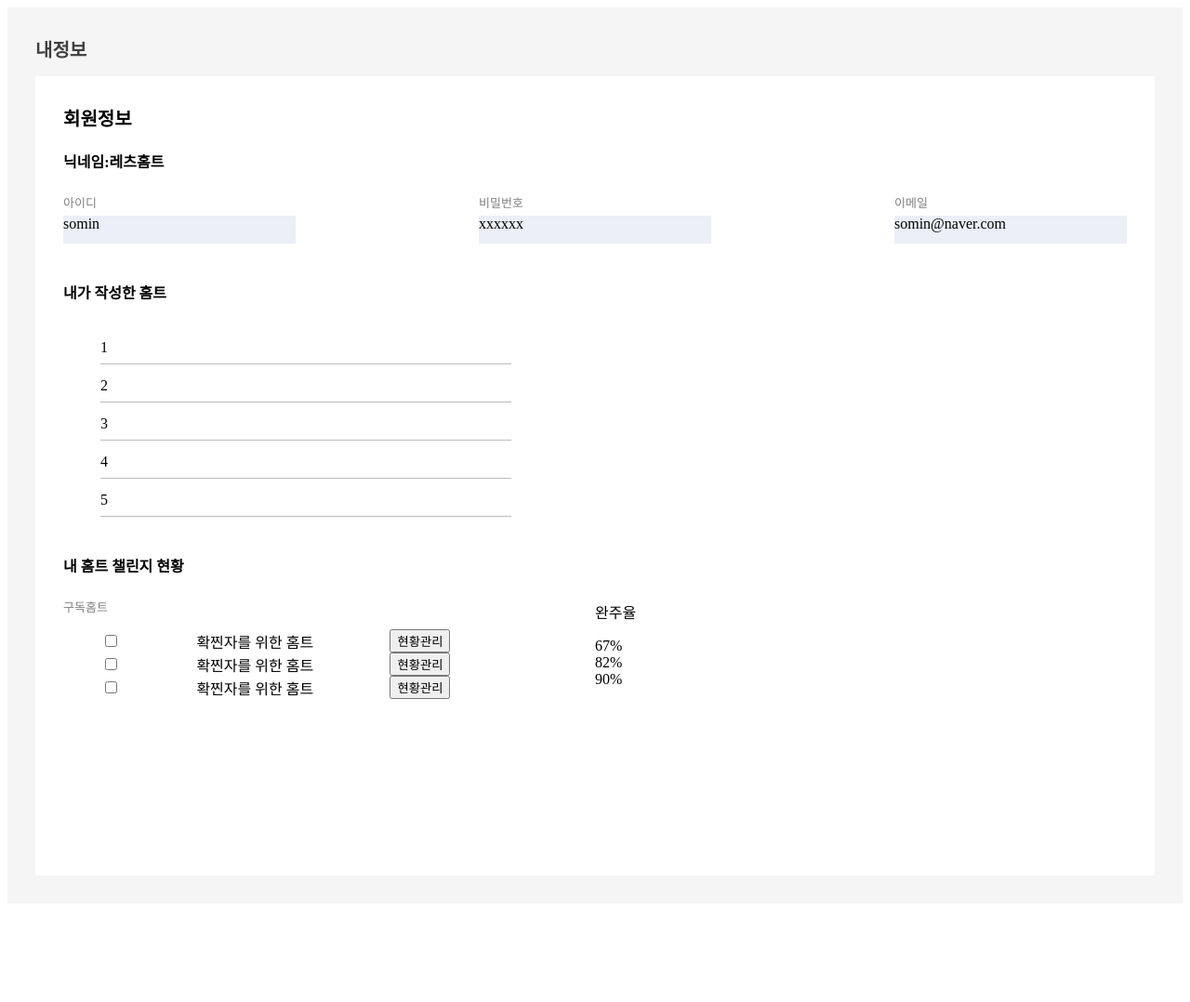
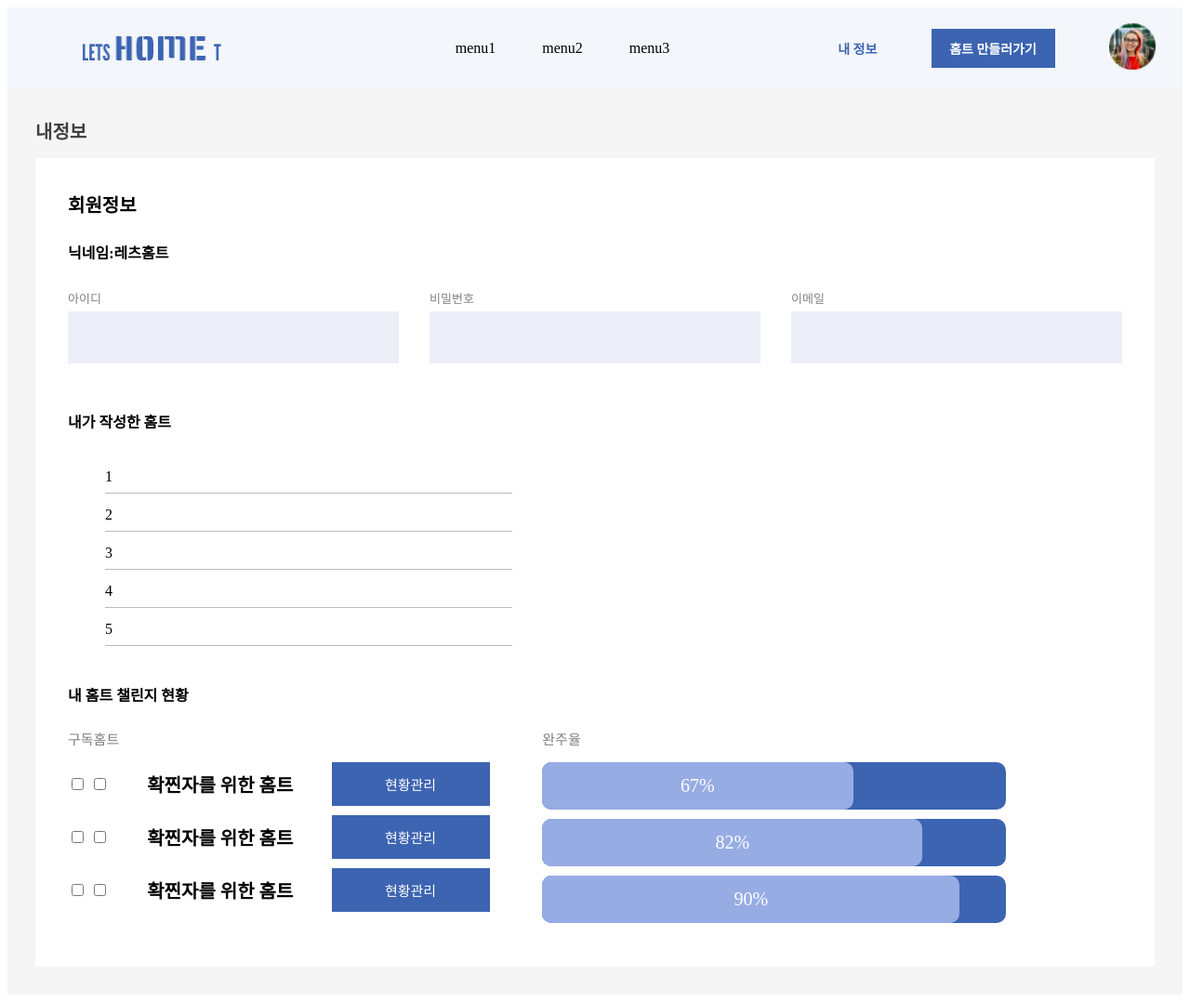
Before and after one commit to likelion-letshomet/letshomet, a Django app: page / in a window 1280 px wide. Shown: the whole page at 93% size. Before the commit the page ends 752 px from the top, so only its background shows below. Run offline with Django 3.2, Linux system fonts and the light colour scheme.

Commit message:
front design finish

```diff
--- /dev/null
+++ b/projectLetshomet/letshometApp/static/css/header.css
@@ -0,0 +1,64 @@
+/* start header */
+.detailWrapper {
+  width: 100%;
+  height: 400vh;
+}
+
+.header {
+  width: 100%;
+  height: 88px;
+  background-color: #f3f6fa;
+  display: flex;
+  justify-content: space-between;
+  /* border: 1px solid red; */
+}
+
+.headerItem {
+  display: flex;
+  align-items: center;
+  justify-content: center;
+}
+
+.menu {
+  /* border: 1px solid red; */
+  margin-left: 50px;
+  width: 200px;
+}
+
+.headerItem .logo {
+  margin-left: 80px;
+  width: 150px;
+  display: block;
+}
+
+.profile {
+  width: 400px;
+  display: flex;
+  justify-content: space-around;
+  align-items: center;
+  /* border: 1px solid red; */
+  display: flex;
+}
+
+.profileImg img {
+  width: 50px;
+  height: 50px;
+}
+
+.profile span {
+  color: #3c64b1;
+  font-size: 14px;
+  font-weight: 600;
+}
+
+.makeHometBtn {
+  width: 133px;
+  height: 42px;
+  color: #fff;
+  font-size: 14px;
+  font-weight: 600;
+  background-color: #3c64b1;
+  display: flex;
+  align-items: center;
+  justify-content: center;
+}
--- a/projectLetshomet/letshometApp/static/css/mypage.css
+++ b/projectLetshomet/letshometApp/static/css/mypage.css
@@ -3,9 +3,10 @@
   padding: 30px;
   height: 100%;
 }
+/*in wrap start*/
 .in_wrap {
   background-color: white;
-  padding: 30px;
+  padding: 35px;
   height: 100vh;
   margin-top: 15px;
 }
@@ -14,14 +15,15 @@
   font-size: 20px;
   color: rgb(65, 63, 63);
 }
+/*section1 start*/
 .user_info_title {
   font-weight: 700;
-  margin-bottom: 20px;
+  margin-bottom: 25px;
   font-size: 20px;
 }
 .user_info_nickname {
   font-weight: 700;
-  margin-bottom: 10px;
+  margin-bottom: 15px;
 }
 .user_info_content {
   display: flex;
@@ -34,11 +36,14 @@
 }
 .user_info_content_column div {
   background-color: #eceff8;
-  width: 250px;
-  height: 30px;
+  width: 356px;
+  height: 56px;
 }
+/*section1 end*/
+
+/*section2 start*/
 .user_made_homet_title {
-  margin-top: 40px;
+  margin-top: 50px;
   font-weight: 700;
 }
 .user_made_homet_content {
@@ -52,6 +57,9 @@
   display: flex;
   align-items: center;
 }
+/*section2 end*/
+
+/*section3 start*/
 .section3 {
   margin-top: 40px;
 }
@@ -61,7 +69,7 @@
 }
 .user_challenge_check_title {
   color: gray;
-  font-size: 13px;
+  font-size: 15px;
   margin-bottom: 15px;
 }
 .user_challenge_content {
@@ -74,8 +82,55 @@
 .user_challenge_check_content_row {
   display: flex;
   align-items: center;
-  justify-content: space-around;
+  justify-content: space-between;
+  margin-bottom: 10px;
+}
+button.user_challenge_check_content_column {
+  width: 170px;
+  height: 47px;
+  font-size: 15px;
+  background-color: #3c64b1;
+  border: none;
+  color: white;
+}
+div.user_challenge_check_content_column {
+  font-size: 20px;
+  font-weight: 600;
 }
 .user_challenge_percent {
-  width: 50%;
+  width: 55%;
 }
+/*section3 end*/
+.user_challenge_percent_title {
+  color: gray;
+  font-size: 15px;
+  margin-bottom: 15px;
+}
+.user_challenge_percent_column {
+  margin-bottom: 10px;
+  border-radius: 10px;
+}
+.user_challenge_percent_column div {
+  background-color: #97ace3;
+  height: 100%;
+  border-radius: 10px;
+  display: flex;
+  justify-content: center;
+  align-items: center;
+  color: white;
+  font-size: 20px;
+}
+.user_challenge_percent_column:first-child div {
+  width: 67%;
+}
+.user_challenge_percent_column:nth-child(2) div {
+  width: 82%;
+}
+.user_challenge_percent_column:last-child div {
+  width: 90%;
+}
+.user_challenge_percent_column {
+  width: 80%;
+  height: 51px;
+  background-color: #3c64b1;
+}
--- a/projectLetshomet/letshometApp/templates/mypage.html
+++ b/projectLetshomet/letshometApp/templates/mypage.html
@@ -7,9 +7,27 @@
     <meta name="viewport" content="width=device-width, initial-scale=1.0" />
     <link rel="stylesheet" href='{% static "css/mypage.css" %}' />
     <link rel="stylesheet" href='{% static "css/reset.css" %}' />
+    <link rel="stylesheet" href='{% static "css/header.css" %}' />
     <title>LETSHOMET | HOME</title>
   </head>
   <body>
+    <div class="header">
+      <div class="headerItem">
+        <img class="logo" src="../static/img/logo.png" alt="" />
+      </div>
+      <div class="headerItem menu">
+        <span class="menu">menu1</span>
+        <span class="menu">menu2</span>
+        <span class="menu">menu3</span>
+      </div>
+      <div class="headerItem profile">
+        <span class="profileBtn">내 정보</span>
+        <div class="makeHometBtn">홈트 만들러가기</div>
+        <div class="profileImg">
+          <img src="../static/img/profileImg.png" alt="" />
+        </div>
+      </div>
+    </div>
     <div class="out_wrap">
       <div class="page_title">내정보</div>
       <div class="in_wrap">
@@ -19,15 +37,15 @@
           <div class="user_info_content">
             <div class="user_info_content_column">
               <p>아이디</p>
-              <div>somin</div>
+              <div></div>
             </div>
             <div class="user_info_content_column">
               <p>비밀번호</p>
-              <div>xxxxxx</div>
+              <div></div>
             </div>
             <div class="user_info_content_column">
               <p>이메일</p>
-              <div>somin@naver.com</div>
+              <div></div>
             </div>
           </div>
         </section>
@@ -50,7 +68,11 @@
               <p class="user_challenge_check_title">구독홈트</p>
               <div class="user_challenge_check_content">
                 <div class="user_challenge_check_content_row">
-                  <input type="checkbox" class="check_homet" name="check" />
+                  <div>
+                    <input type="checkbox" class="check_homet" name="check" />
+                    <input type="checkbox" class="check_homet" name="check" />
+                  </div>
+
                   <div class="user_challenge_check_content_column">
                     확찐자를 위한 홈트
                   </div>
@@ -59,7 +81,10 @@
                   </button>
                 </div>
                 <div class="user_challenge_check_content_row">
-                  <input type="checkbox" class="check_homet" name="check" />
+                  <div>
+                    <input type="checkbox" class="check_homet" name="check" />
+                    <input type="checkbox" class="check_homet" name="check" />
+                  </div>
                   <div class="user_challenge_check_content_column">
                     확찐자를 위한 홈트
                   </div>
@@ -68,7 +93,10 @@
                   </button>
                 </div>
                 <div class="user_challenge_check_content_row">
-                  <input type="checkbox" class="check_homet" name="check" />
+                  <div>
+                    <input type="checkbox" class="check_homet" name="check" />
+                    <input type="checkbox" class="check_homet" name="check" />
+                  </div>
                   <div class="user_challenge_check_content_column">
                     확찐자를 위한 홈트
                   </div>
@@ -81,9 +109,15 @@
             <div class="user_challenge_percent">
               <p class="user_challenge_percent_title">완주율</p>
               <div class="user_challenge_percent_figure">
-                <div class="user_challenge_percent_column">67%</div>
-                <div class="user_challenge_percent_column">82%</div>
-                <div class="user_challenge_percent_column">90%</div>
+                <div class="user_challenge_percent_column">
+                  <div>67%</div>
+                </div>
+                <div class="user_challenge_percent_column">
+                  <div>82%</div>
+                </div>
+                <div class="user_challenge_percent_column">
+                  <div>90%</div>
+                </div>
               </div>
             </div>
           </div>
```
Also changed, not shown: projectLetshomet/letshometApp/static/img/logo.png (added), projectLetshomet/letshometApp/static/img/profileImg.png (added), 1 other file.
